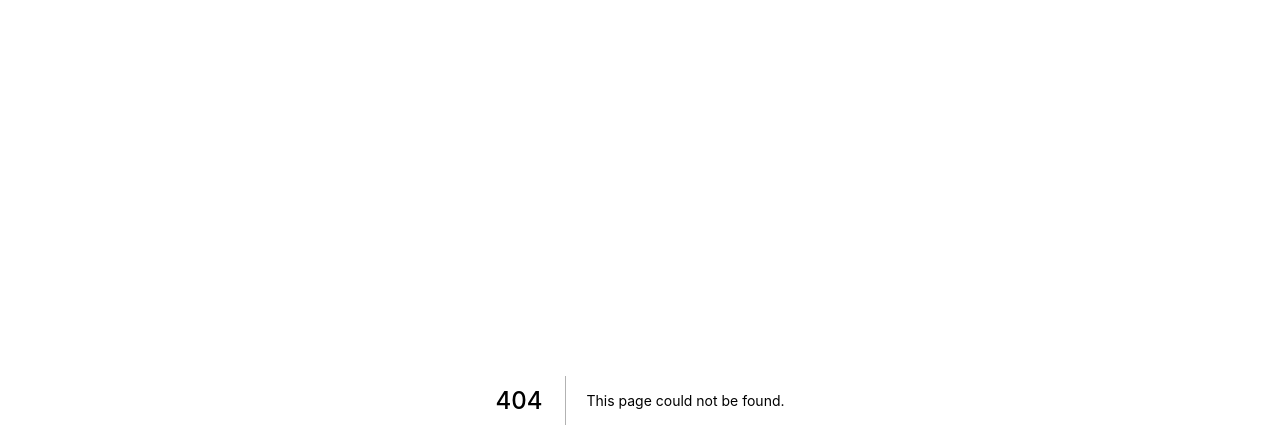
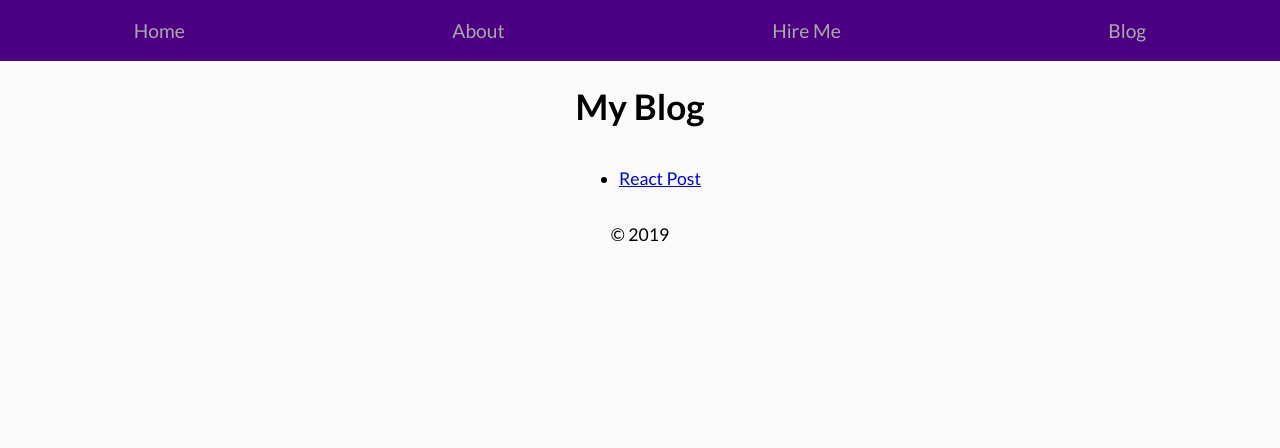
Before and after one commit to MatheoDodi/nextssr, a Next.js app: page /blog in a window 1280 px wide. Before the commit this address had no page. Shown: the top 448 px of the page. Built offline with nearby package versions, Linux system fonts and the light colour scheme; a small style sheet from the web is missing.

Commit message:
type: feat - Added blog page and post page

```diff
--- a/components/Layout.js
+++ b/components/Layout.js
@@ -27,6 +27,9 @@
       </Link>
       <Link href="/hireme">
         <a>Hire Me</a>
+      </Link>
+      <Link href="/blog">
+        <a>Blog</a>
       </Link>
     </header>
 
--- /dev/null
+++ b/pages/blog.js
@@ -0,0 +1,14 @@
+import Layout from '../components/Layout';
+import Link from 'next/link';
+
+export default () => (
+  <Layout title="My Blog">
+    <ul>
+      <li>
+        <Link href="/post?title=react">
+          <a>React Post</a>
+        </Link>
+      </li>
+    </ul>
+  </Layout>
+);
```
Also changed, not shown: pages/post.js (added, +19 -0 lines).
